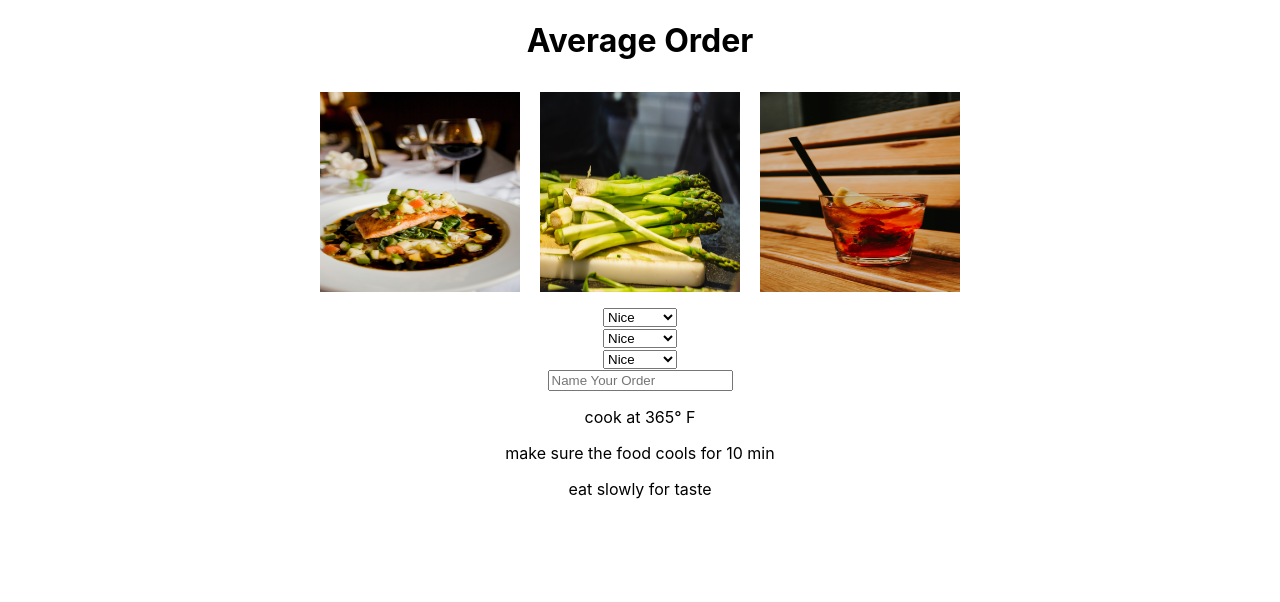
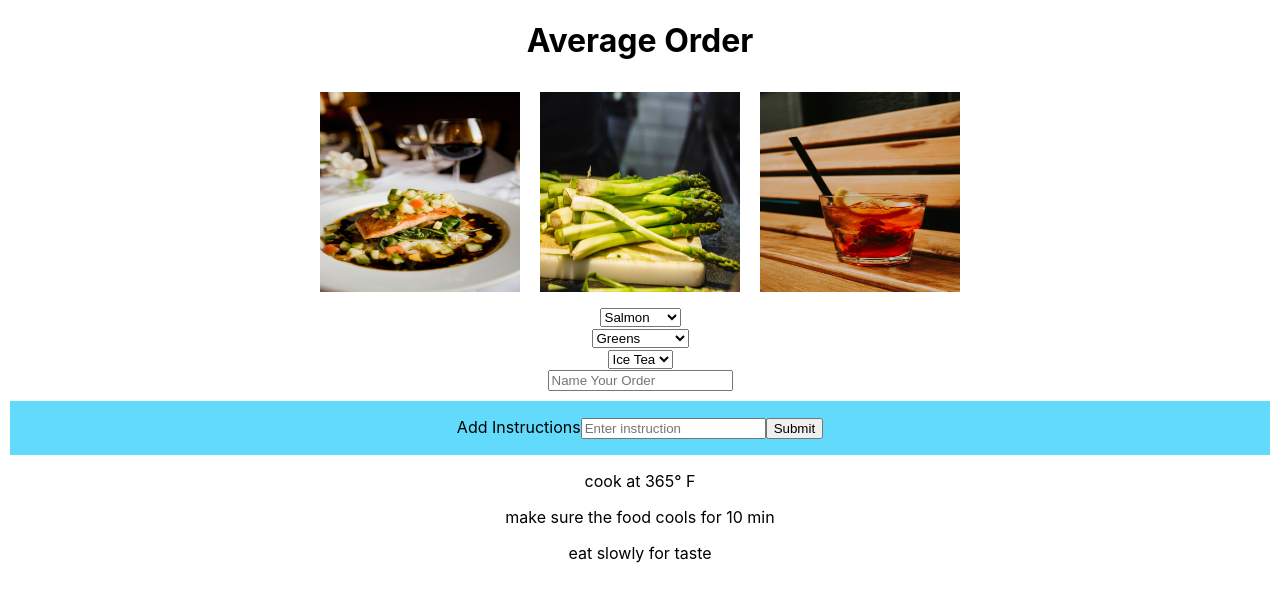
Before and after one commit to joshua360x/fast-food-react, a React (Create React App) app: page / in a window 1280 px wide. Shown: the top 602 px of the page. Built offline with nearby package versions, Linux system fonts and the light colour scheme.

Commit message:
added instrcutions form + changed meal names

```diff
--- a/src/App.css
+++ b/src/App.css
@@ -36,3 +36,10 @@
     transform: rotate(360deg);
   }
 }
+
+
+form {
+  padding: 1rem;
+  background-color: #61dafb;
+  margin: 10px;
+}
--- a/src/App.js
+++ b/src/App.js
@@ -1,4 +1,4 @@
-import logo from './logo.svg';
+// import logo from './logo.svg';
 import './App.css';
 import { useState } from 'react';
 import OrderImages from './OrderImages';
@@ -30,7 +30,7 @@ function App() {
     <SideDropdown setSideID={setSideID} />
     <DrinkDropdown setDrinkID={setDrinkID} />
     <OrderNameInput setOrderName={setOrderName} />
-    <InstructionsForm />
+    <InstructionsForm instructions={instructions} setInstructions={setInstructions} />
     <InstructionsList instructions={instructions} />
   </div>;
 }
--- a/src/Dropdowns/DrinkDropdown.js
+++ b/src/Dropdowns/DrinkDropdown.js
@@ -8,9 +8,9 @@ export default function DrinkDropdown({ setDrinkID }) {
 
   return <div>
     <select onChange={handleChange}>
-      <option value="1">Nice</option>
-      <option value="2">Calm</option>
-      <option value="3">Big Meal</option>
+      <option value="1">Ice Tea</option>
+      <option value="2">Peach</option>
+      <option value="3">Water</option>
     </select>
   </div>;
 }
--- a/src/Dropdowns/FoodDropdown.js
+++ b/src/Dropdowns/FoodDropdown.js
@@ -7,9 +7,9 @@ export default function FoodDropdown({ setFoodID }) {
   }
   return <div>
     <select onChange={handleChange}>
-      <option value="1">Nice</option>
-      <option value="2">Calm</option>
-      <option value="3">Big Meal</option>
+      <option value="1">Salmon</option>
+      <option value="2">Cake</option>
+      <option value="3">Pancakes</option>
     </select>
   </div>;
 }
--- a/src/Dropdowns/SideDropdown.js
+++ b/src/Dropdowns/SideDropdown.js
@@ -7,9 +7,9 @@ export default function SideDropdown({ setSideID }) {
 
   return <div>
     <select onChange={handleChange}>
-      <option value="1">Nice</option>
-      <option value="2">Calm</option>
-      <option value="3">Big Meal</option>
+      <option value="1">Greens</option>
+      <option value="2">Avacado</option>
+      <option value="3">French Fries</option>
     </select>
   </div>;
 }
--- a/src/InstructionsForm.js
+++ b/src/InstructionsForm.js
@@ -1,5 +1,26 @@
-import React from 'react';
+import React, { useState } from 'react';
 
-export default function InstructionsForm() {
-  return <div></div>;
+export default function InstructionsForm({ instructions, setInstructions }) {
+
+  const [inputHandle, setInputHandle] = useState('');
+  function submitHandler(e) {
+    e.preventDefault();
+
+    setInstructions([...instructions, inputHandle]);
+    e.target.reset();
+    setInputHandle('');
+
+
+  }
+
+  function handleInput(e) {
+    setInputHandle(e.target.value);
+  }
+  return <form onSubmit={submitHandler}>
+    <label>
+      Add Instructions
+    </label>
+    <input type="text" placeholder='Enter instruction' onChange={handleInput} />
+    <button>Submit</button>
+  </form>;
 }
```
